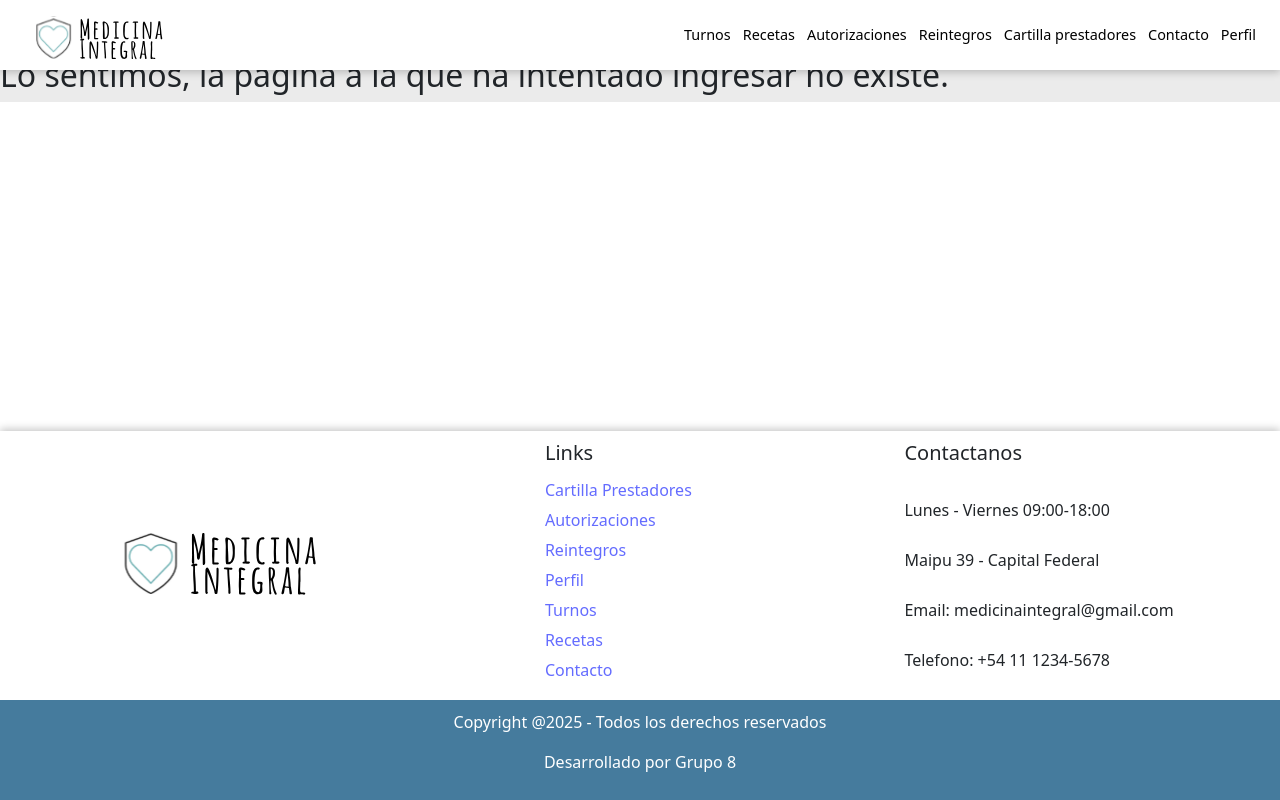
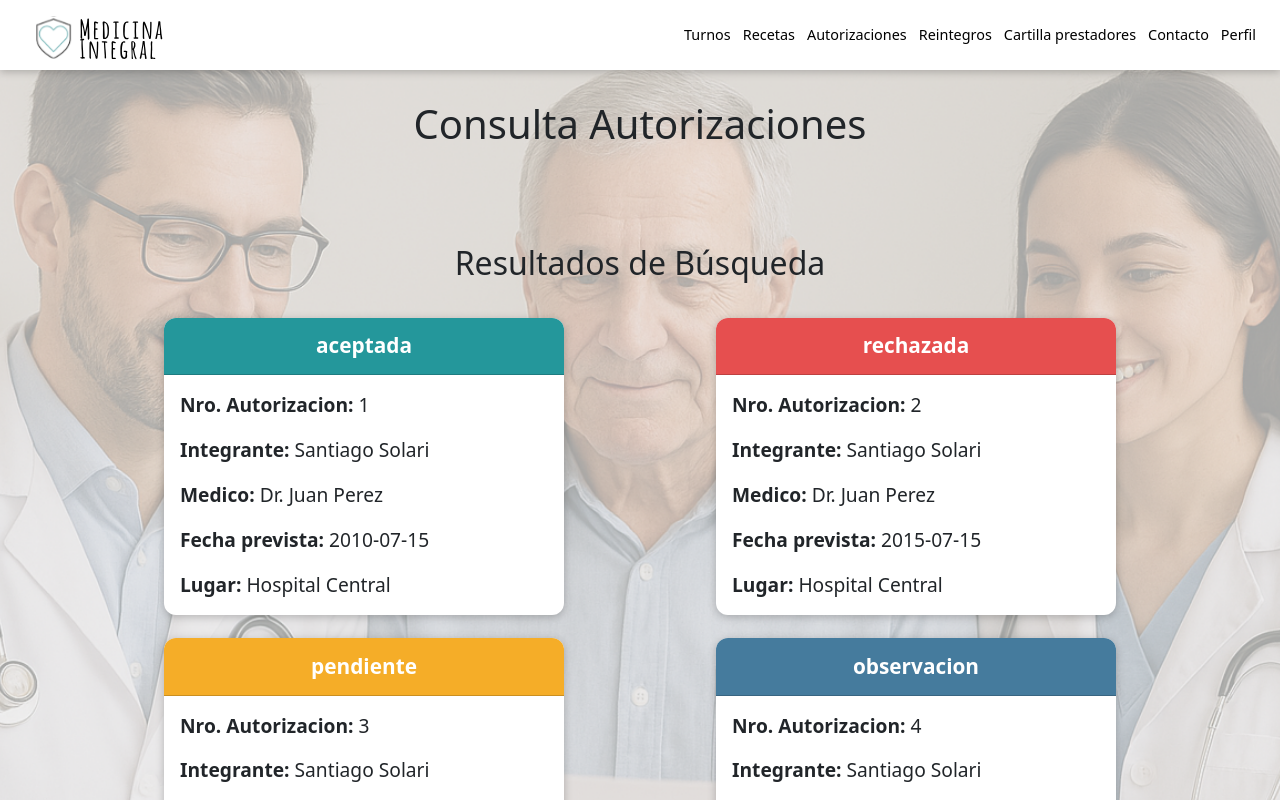
Before and after one commit to DesApp-2025c2-Grupo-8/Afiliados-FrontEnd, a React (Vite) app: page /consultar-autorizaciones in a window 1280 px wide. Shown: the top 800 px of the page. Built offline with nearby package versions, Linux system fonts and the light colour scheme.

Commit message:
Avances en pantalla de Autorizaciones

```diff
--- a/src/AppRouter.jsx
+++ b/src/AppRouter.jsx
@@ -10,7 +10,7 @@ import Login from "./Screens/Login/Login"
 import FormRecetas from "./Screens/FormRecetas/FormRecetas";
 import ConsultarRecetas from "./Screens/ConsultarRecetas/ConsultarRecetas";
 import CartillaPrestadores from "./Screens/CartillaPrestadores/CartillaPrestadores"
-
+import ConsultarAutorizaciones from "./Screens/ConsultarAutorizaciones/ConsultarAutorizaciones";
 import NotFound from "./Screens/NotFound/NotFound";
 
 export function AppRouter() {
@@ -25,6 +25,7 @@ export function AppRouter() {
           <Route path='/cargar-receta' Component={FormRecetas}/>
           <Route path='/consultar-recetas' Component={ConsultarRecetas}/>
           <Route path='/cartilla-prestadores' Component={CartillaPrestadores}/>
+          <Route path='/consultar-autorizaciones' Component={ConsultarAutorizaciones}/>
 
           {/* El de 404 debe siempre estar a lo último, si agregan páginas haganlo por encima de esta. */}
           <Route path="/*" Component={NotFound}></Route>
--- /dev/null
+++ b/src/Screens/ConsultarAutorizaciones/ConsultarAutorizaciones.jsx
@@ -0,0 +1,198 @@
+import React, { useEffect, useState } from "react";
+import autorizaciones from '../../db/autorizaciones.js'
+import CardDinamica from '../../components/CardDinamica/CardDinamica.jsx';
+import styles from './ConsultarAutorizaciones.module.css'
+
+
+const autorizacionesOrdenInverso = [...autorizaciones].reverse();
+const medicosOpcionalesIniciales = [...new Set(autorizaciones.map(autorizacion => autorizacion.medico))];
+const integrantesOpcionesIniciales = [...new Set(autorizaciones.map(autorizacion => autorizacion.integrante))];
+const periodosOpciones = ['Último año', 'Últimos seis meses', 'Últimos tres meses', 'Último mes', 'Últimas dos semanas', 'Última semana'];
+
+//campos de las cards
+const cardData = {
+
+    camposCard: [
+        { campo: 'Nro. Autorizacion', propiedad: 'nroAutorizacion' },
+        { campo: 'Integrante', propiedad: 'integrante' },
+        { campo: 'Medico', propiedad: 'medico' },
+        { campo: 'Fecha prevista', propiedad: 'fechaPrevista' },
+        { campo: 'Lugar', propiedad: 'lugar' }
+
+    ]
+}
+
+// Componente principal
+const ConsultarAutorizaciones = () => {
+    useEffect(() => {
+        document.title = 'Consulta de Autorizaciones - Medicina Integral'
+    }, [])
+
+
+    const [listaAutorizaciones] = useState(autorizacionesOrdenInverso);
+    const [listaAutorizacionesFiltradas, setListaAutorizacionesFiltradas] = useState(autorizacionesOrdenInverso);
+    const [filtroMedico, setFiltroMedico] = useState('');
+    const [filtroIntegrante, setFiltroIntegrante] = useState('');
+    const [filtroPeriodo, setFiltroPeriodo] = useState('');
+
+    const [integrantesOpciones, setIntegrantesOpciones] = useState(integrantesOpcionesIniciales);
+    const [medicosOpcionales, setMedicosOpcionales] = useState(medicosOpcionalesIniciales);
+
+
+    const filtrarPorMedico = (unMedico) => {
+        setFiltroMedico(unMedico);
+        aplicarFiltros(unMedico);
+    }
+
+    const filtrarPorIntegrante = (unIntegrante) => {
+        setFiltroIntegrante(unIntegrante);
+        aplicarFiltros(unIntegrante);
+    }
+
+    const filtrarPorPeriodo = (unPeriodo) => {
+        setFiltroPeriodo(unPeriodo);
+        aplicarFiltros(unPeriodo);
+    }
+
+    const aplicarFiltros = (unMedico, unIntegrante, unPeriodo) => {
+        let listaAutorizacionesAFiltrar = [...listaAutorizaciones];
+
+        if (unMedico) {
+            listaAutorizacionesAFiltrar = listaAutorizacionesAFiltrar.filter(autorizacion => autorizacion.medico === unMedico);
+        };
+        if (unIntegrante) {
+            listaAutorizacionesAFiltrar = listaAutorizacionesAFiltrar.filter(autorizacion => autorizacion.integrante === unIntegrante);
+        };
+        if (unPeriodo) {
+            const fechaPeriodoSeleccionado = obtenerFechaDelPeriodoSeleccionado(unPeriodo);
+            listaAutorizacionesAFiltrar = listaAutorizacionesAFiltrar.filter(autorizacion => autorizacion.fechaPrevista >= fechaPeriodoSeleccionado);
+        };
+
+        setListaAutorizacionesFiltradas(listaAutorizacionesAFiltrar);
+
+        const opcionesMedicos = listaAutorizaciones.filter(autorizacion => (
+            autorizacion.medico.toLowerCase().includes(unMedico.toLowerCase())
+        )).map(autorizacion => autorizacion.medico)
+
+        const opcionesIntegrantes = listaAutorizaciones.filter(autorizacion => (
+            autorizacion.integrante.toLowerCase().includes(unIntegrante.toLowerCase())
+        )).map(autorizacion => autorizacion.integrante)
+
+        setMedicosOpcionales([...new Set(opcionesMedicos)]);
+        setIntegrantesOpciones([...new Set(opcionesIntegrantes)]);
+
+    }
+
+    const obtenerFechaDelPeriodoSeleccionado = (unPeriodo) => {
+        const fechaActual = new Date();
+        let fechaPeriodoFiltro;
+
+        switch (unPeriodo) {
+            case 'Último año':
+                fechaPeriodoFiltro = new Date(fechaActual.setFullYear(fechaActual.getFullYear() - 1));
+                break;
+            case 'Últimos seis meses':
+                fechaPeriodoFiltro = new Date(fechaActual.setMonth(fechaActual.getMonth() - 6));
+                break;
+            case 'Últimos tres meses':
+                fechaPeriodoFiltro = new Date(fechaActual.setMonth(fechaActual.getMonth() - 3));
+                break;
+            case 'Último mes':
+                fechaPeriodoFiltro = new Date(fechaActual.setMonth(fechaActual.getMonth() - 1));
+                break;
+            case 'Últimas dos semanas':
+                fechaPeriodoFiltro = new Date(fechaActual.setDate(fechaActual.getDate() - 14));
+                break;
+            case 'Última semana':
+                fechaPeriodoFiltro = new Date(fechaActual.setDate(fechaActual.getDate() - 7));
+                break;
+            default:
+                fechaPeriodoFiltro = fechaActual;
+
+        }
+
+        return fechaPeriodoFiltro.toISOString().slice(0, 10);
+    }
+
+    const limpiarFiltroMedico = () => {
+        setFiltroMedico('');
+        aplicarFiltros('');
+    }
+
+    const limpiarFiltroIntegrante = () => {
+        setFiltroIntegrante('');
+        aplicarFiltros('');
+    }
+
+    const limpiarFiltroPeriodo = () => {
+        setFiltroPeriodo('');
+        aplicarFiltros('');
+    }
+
+    const limpiarFiltros = () =>{
+        setListaAutorizacionesFiltradas(listaAutorizaciones);
+        setFiltroMedico('');
+        setFiltroIntegrante('');
+        setFiltroPeriodo('');
+        setMedicosOpcionales(medicosOpcionalesIniciales);
+        setIntegrantesOpciones(integrantesOpcionesIniciales);
+    }
+
+    const filtrosConfig = [
+        {
+            label: 'Medico',
+            default: 'Seleccione un medico...',
+            defaultDesactivado: true,
+            opciones: medicosOpcionales,
+            valorActual: filtroMedico,
+            filtrarAlSeleccionar: filtrarPorMedico,
+            borrarFiltro: limpiarFiltroMedico
+        },
+        {
+            label: 'Integrante',
+            default: 'Seleccione un integrante...',
+            defaultDesactivado: true,
+            opciones: integrantesOpciones,
+            valorActual: filtroIntegrante,
+            filtrarAlSeleccionar: filtrarPorIntegrante,
+            borrarFiltro: limpiarFiltroIntegrante
+        },
+        {
+            label: 'Periodo',
+            default: 'Todo',
+            defaultDesactivado: false,
+            opciones: periodosOpciones,
+            valorActual: filtroPeriodo,
+            filtrarAlSeleccionar: filtrarPorPeriodo,
+            borrarFiltro: limpiarFiltroPeriodo
+        }
+    ]
+
+    return (
+        <>
+            <div className={styles.containerConsultarAutorizaciones}>
+                <h1 className={styles.tituloResultadoAutorizaciones}>Consulta Autorizaciones</h1>
+
+                <section className={styles.containerResultadoAutorizaciones}>
+                    <h2 className={styles.tituloResultadoAutorizaciones}>Resultados de Búsqueda</h2>
+                    {autorizaciones.length > 0 ? (autorizaciones.map((autorizacion, idx) => (
+                        <CardDinamica
+                            {...cardData}
+                            color={autorizacion.estado}
+
+                            key={autorizacion.nroAutorizacion}
+                            data={autorizacion}
+                            header={autorizacion.estado}
+                        />
+                    ))) : (
+                        <p>No se encontraron autorizaciones</p>
+                    )}
+                </section>
+            </div>
+        </>
+    )
+}
+
+
+
+export default ConsultarAutorizaciones
--- /dev/null
+++ b/src/Screens/ConsultarAutorizaciones/ConsultarAutorizaciones.module.css
@@ -0,0 +1,32 @@
+.containerResultadoAutorizaciones {
+    display: flex;
+    flex-wrap: wrap;
+    justify-content: flex-start;
+    border-radius: 8px;
+    gap: 1rem;
+    margin: 5rem;
+    padding: 1rem;
+}
+
+.tituloResultadoAutorizaciones {
+    width: 100%;
+    text-align: center;
+    margin-bottom: 1rem;
+}
+
+.containerConsultarAutorizaciones {
+    width: 100%;
+    background-image: url("@assets/images/fondoPrestadores.png");
+    background-size: cover;
+    background-position: center;
+    padding: 100px 0px;
+}
+
+
+@media (max-width: 768px) {
+    .containerResultadoAutorizaciones {
+        margin: 1rem;
+        padding: 0.5rem;
+        justify-content: center;
+    }
+}
--- a/src/components/Header/Header.jsx
+++ b/src/components/Header/Header.jsx
@@ -16,7 +16,7 @@ const RUTAS = [
         nombre: 'Recetas'
     },
     {
-        ruta: '/WIP',
+        ruta: '/consultar-autorizaciones',
         nombre: 'Autorizaciones'
     },
     {
--- /dev/null
+++ b/src/db/autorizaciones.js
@@ -0,0 +1,40 @@
+const autorizaciones = [
+    {
+        nroAutorizacion: 1,
+        estado: 'aceptada',
+        integrante: 'Santiago Solari',
+        medico: 'Dr. Juan Perez',
+        fechaPrevista: '2010-07-15',
+        lugar: 'Hospital Central',
+
+    },
+    {
+        nroAutorizacion: 2,
+        estado: 'rechazada',
+        integrante: 'Santiago Solari',
+        medico: 'Dr. Juan Perez',
+        fechaPrevista: '2015-07-15',
+        lugar: 'Hospital Central',
+
+    },
+    {
+        nroAutorizacion: 3,
+        estado: 'pendiente',
+        integrante: 'Santiago Solari',
+        medico: 'Dr. Juan Perez',
+        fechaPrevista: '2020-07-15',
+        lugar: 'Hospital Central',
+
+    },
+    {
+        nroAutorizacion: 4,
+        estado: 'observacion',
+        integrante: 'Santiago Solari',
+        medico: 'Dr. Juan Perez',
+        fechaPrevista: '2025-07-15',
+        lugar: 'Hospital Central',
+
+    }
+]
+
+export default autorizaciones
```
